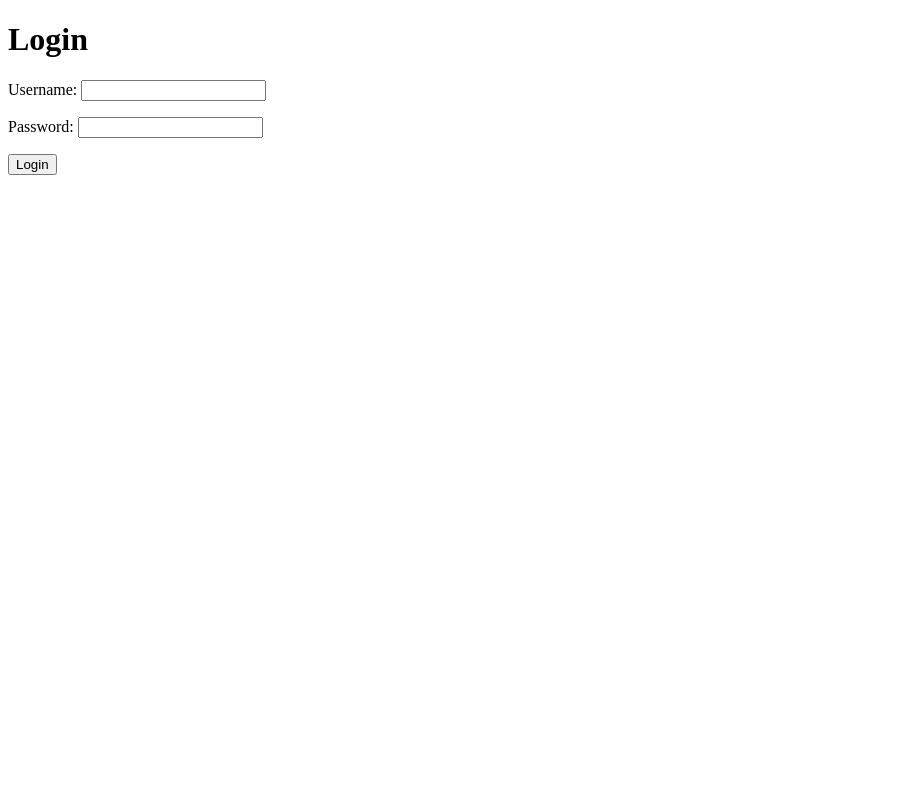
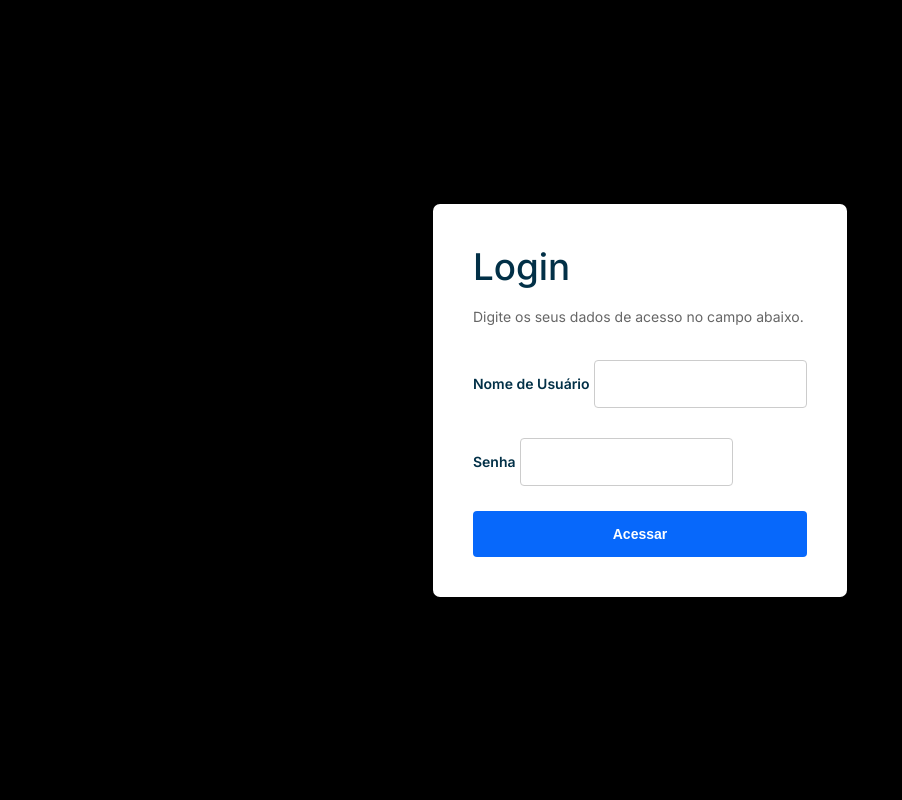
Before and after one commit to FilipeFerCosta/tcac, a Django app: page /login/ in a window 1280 px wide. Shown: the whole page, without its empty margins (0-902 px from the left). Run offline with Django 5.2, Linux system fonts and the light colour scheme.

Commit message:
tela de login

```diff
--- /dev/null
+++ b/projeto/ThEvandro/static/CSS/login/login.css
@@ -0,0 +1,99 @@
+@import url('https://fonts.googleapis.com/css2?family=Inter:wght@100;200;300;400;500;600;700;800;900&display=swap');
+
+/* Tela de Login */
+body {
+    font-family: 'Inter', sans-serif;
+    margin: 0;
+    padding: 0;
+    color: #023047
+}
+
+.page {
+    display: flex;
+    flex-direction: column;
+    align-items: center;
+    align-content: center;
+    justify-content: center;
+    width: 100%;
+    height: 100vh;
+    background-color: #000000;
+}
+
+.formLogin {
+    display: flex;
+    flex-direction: column;
+    background-color: #fff;
+    border-radius: 7px;
+    padding: 40px;
+    box-shadow: 10px 10px 40px rgba(0, 0, 0, 0.4);
+    gap: 5px
+}
+
+.areaLogin img {
+    width: 420px;
+}
+
+.formLogin h1 {
+    padding: 0;
+    margin: 0;
+    font-weight: 500;
+    font-size: 2.3em;
+}
+
+.formLogin p {
+    display: inline-block;
+    font-size: 14px;
+    color: #666;
+    margin-bottom: 25px;
+}
+
+.formLogin input {
+    padding: 15px;
+    font-size: 14px;
+    border: 1px solid #ccc;
+    margin-bottom: 20px;
+    margin-top: 5px;
+    border-radius: 4px;
+    transition: all linear 160ms;
+    outline: none;
+}
+
+
+.formLogin input:focus {
+    border: 1px solid #0768FB;
+}
+
+.formLogin label {
+    font-size: 14px;
+    font-weight: 600;
+}
+
+.formLogin a {
+    display: inline-block;
+    margin-bottom: 20px;
+    font-size: 13px;
+    color: #555;
+    transition: all linear 160ms;
+}
+
+.formLogin a:hover {
+    color: #0768FB;
+}
+
+.btn {
+    background-color: #0768FB;
+    color: #fff;
+    font-size: 14px;
+    font-weight: 600;
+    border: none !important;
+    transition: all linear 160ms;
+    cursor: pointer;
+    margin: 0 !important;
+
+}
+
+.btn:hover {
+    transform: scale(1.05);
+    background-color: #0768FB;
+
+}
--- a/projeto/ThEvandro/templates/apps/login/index.html
+++ b/projeto/ThEvandro/templates/apps/login/index.html
@@ -1,14 +1,30 @@
 <!DOCTYPE html>
-<html>
+<html lang="pt-BR">
 <head>
+    {% load static %}
+    <meta charset="UTF-8">
+    <meta http-equiv="X-UA-Compatible" content="IE=edge">
+    <meta name="viewport" content="width=device-width, initial-scale=1.0">
     <title>Login</title>
+    <link rel="stylesheet" href="{% static 'main.css' %}">
+    <link rel="stylesheet" href="{% static 'CSS/login/login.css' %}">
 </head>
 <body>
+    <div class="page">
+        <form method="POST" class="formLogin">
             <h1>Login</h1>
-        <form method="POST" autocomplete="off">
+            <p>Digite os seus dados de acesso no campo abaixo.</p>
             {% csrf_token %}
-            {{ loginform.as_p }}
-            <input type="submit" value="Login"/>
+            <div class="form-group">
+                <label for="id_username">Nome de Usuário</label>
+                {{ loginform.username }}
+            </div>
+            <div class="form-group">
+                <label for="id_password">Senha</label>
+                {{ loginform.password }}
+            </div>
+            <input type="submit" value="Acessar" class="btn" />
         </form>
+    </div>
 </body>
 </html>
```
Lines whose indentation alone changed are shown as unchanged.
